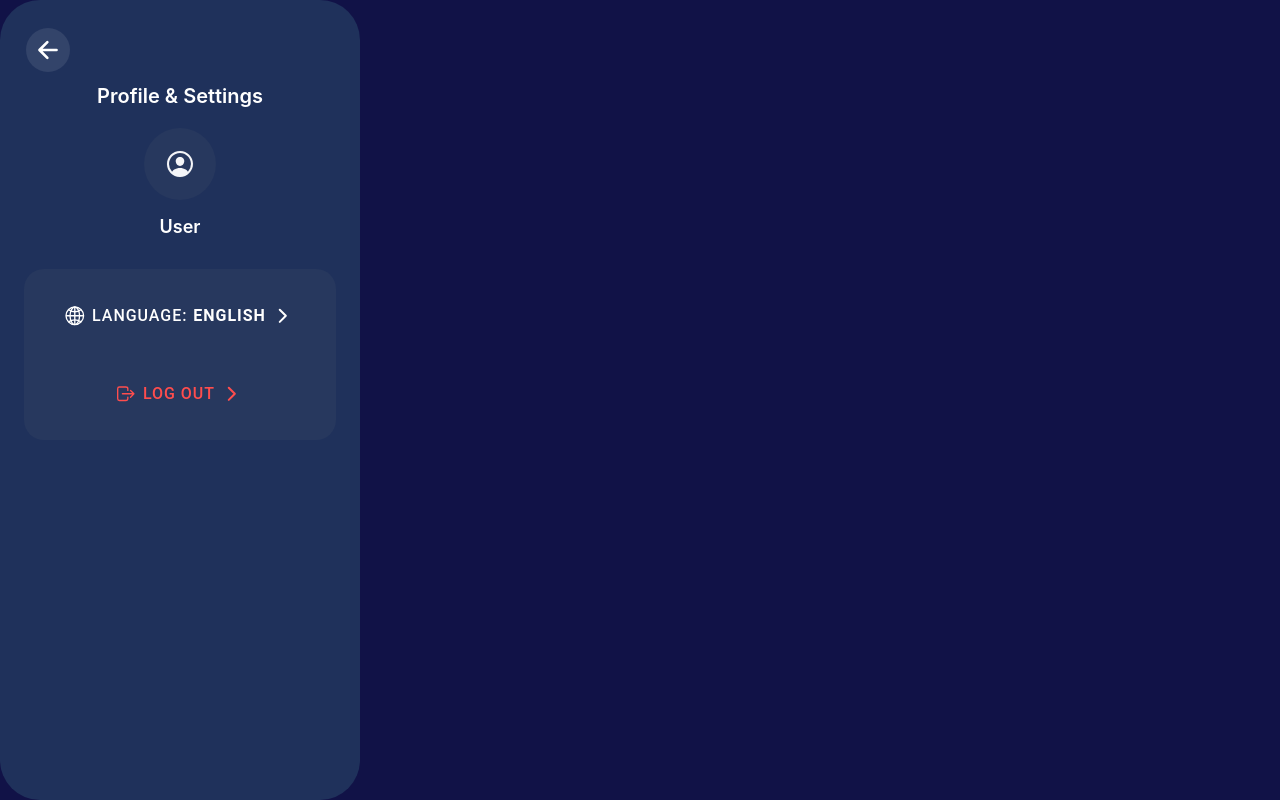
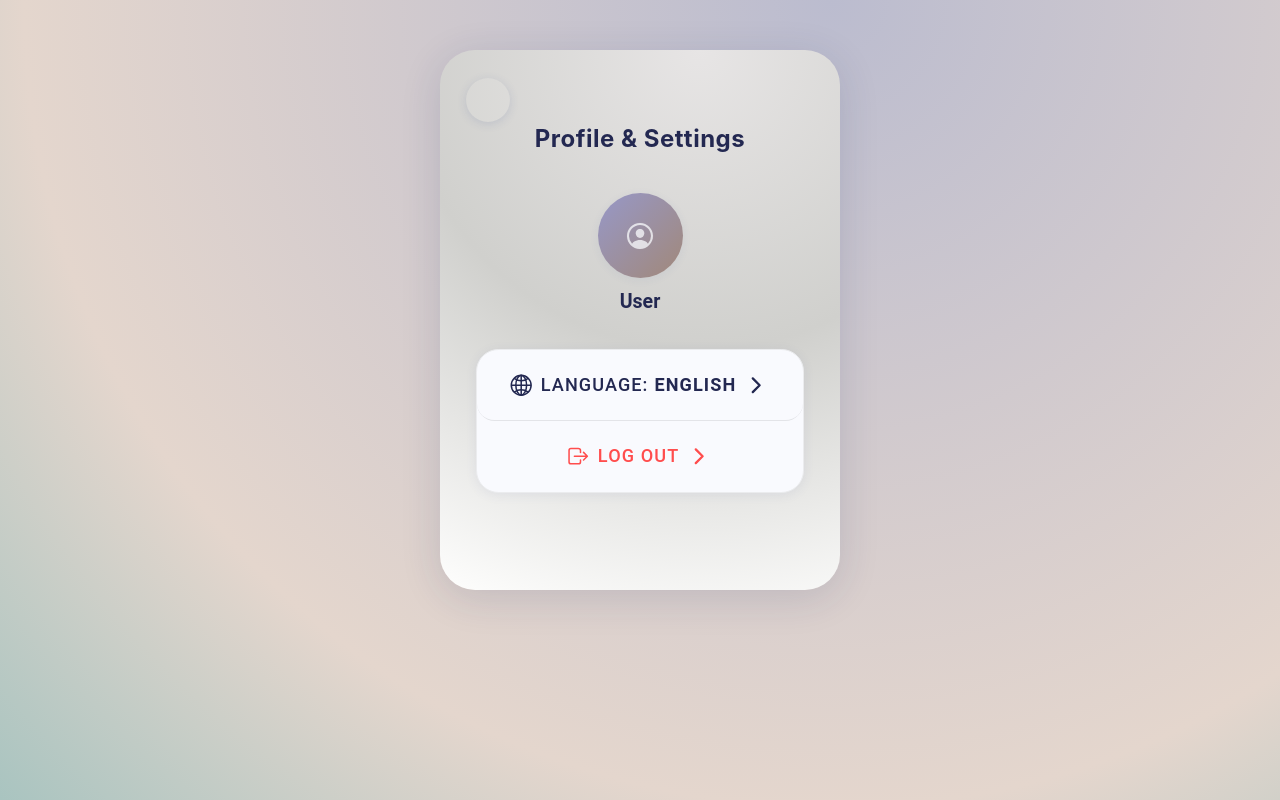
Before and after one commit to Dikshakumarichetri/KantriLaggus_Group37, a React (Vite) app in the folder frontend/: page /profile in a window 1280 px wide. Built offline with nearby package versions, Linux system fonts and the light colour scheme.

Commit message:
Updated styling

```diff
--- a/frontend/src/pages/Dashboard/Dashboard.css
+++ b/frontend/src/pages/Dashboard/Dashboard.css
@@ -1,70 +1,131 @@
+:root {
+    --bg-page: radial-gradient(circle at 65% 0%, #9798c8 0, #a18879 50%, #8f9e99 100%);
+    --bg-card: radial-gradient(circle at 65% 0%, #e7e5e5 0, #d0d0cd 50%, #fefefd 100%);
+    --color-text: #232851;
+    --color-nav-text: #232851;
+    --card-radius: 32px;
+    --nav-radius: 2rem;
+    --shadow-light: 0 6px 32px 0 rgba(25, 40, 90, 0.13);
+    --shadow-hover: 0 10px 38px 0 rgba(54, 66, 137, 0.11);
+    --nav-bg: #f1f2f4cc;
+    --nav-bg-hover: #e6e9ee;
+    --nav-shadow: 0 2px 10px 0 rgba(60, 79, 149, 0.10);
+}
+
 .dashboard-page {
-    --background: #151c45;
-    background: var(--background);
+    --background: radial-gradient(circle at 65% 0%, #9798c8 0, #a18879 50%, #8f9e99 100%);
     min-height: 100vh;
     width: 100vw;
     display: flex;
     justify-content: center;
     align-items: center;
+    padding: 0;
 }
 
 .dashboard-card {
-    background: rgba(31, 49, 91, 0.95);
-    border-radius: 30px;
-    box-shadow: 0 10px 40px 0 #1e1c4f35;
-    width: 360px;
-    min-height: 540px;
+    background: var(--bg-card);
+    border-radius: var(--card-radius);
+    box-shadow: var(--shadow-light);
+    width: 100%;
+    max-width: 420px;
+    min-height: 520px;
     display: flex;
     flex-direction: column;
     align-items: stretch;
     padding: 0 0 28px 0;
+    margin: auto;
+    margin-top: 50px;
     position: relative;
+    transition: box-shadow 0.22s;
 }
 
 .dashboard-header {
     display: flex;
     justify-content: space-between;
     align-items: center;
-    padding: 32px 28px 8px 28px;
+    padding: 36px 32px 8px 32px;
+    border-radius: var(--card-radius) var(--card-radius) 0 0;
+    background: transparent;
 }
 
 .dashboard-title {
-    font-size: 1.6rem;
-    font-weight: 700;
-    color: #fff;
+    font-size: 2rem;
+    font-weight: 800;
+    color: var(--color-text);
     font-family: 'Inter', sans-serif;
+    letter-spacing: 1px;
+    text-shadow: 0 1px 10px #c1c5e055;
 }
 
 .dashboard-nav {
     display: flex;
     flex-direction: column;
     align-items: stretch;
-    gap: 22px;
-    margin: 48px 28px 0 28px;
+    gap: 24px;
+    margin: 50px 32px 0 32px;
 }
 
 .dashboard-nav-item {
-    background: #1f315b;
-    border-radius: 18px;
-    padding: 18px 0;
+    background: var(--nav-bg);
+    border-radius: var(--nav-radius);
+    padding: 1.12rem 0;
     display: flex;
     justify-content: center;
     align-items: center;
     cursor: pointer;
-    transition: background 0.18s, box-shadow 0.18s;
-    box-shadow: 0 2px 8px 0 #222e5022;
+    font-family: 'Inter', sans-serif;
+    font-size: 1.17rem;
+    font-weight: 600;
+    color: var(--color-nav-text);
+    letter-spacing: 0.5px;
+    border: none;
     outline: none;
+    box-shadow: var(--nav-shadow);
+    transition: background 0.18s, box-shadow 0.18s, transform 0.18s;
 }
 
 .dashboard-nav-item:active,
-.dashboard-nav-item:focus {
-    background: #273d6e;
+.dashboard-nav-item:focus,
+.dashboard-nav-item:hover {
+    background: var(--nav-bg-hover);
+    transform: translateY(-1px) scale(1.03);
+    box-shadow: var(--shadow-hover);
+    color: #232851;
 }
 
 .dashboard-nav-text {
-    font-size: 1.16rem;
-    color: #fff;
+    font-size: 1.11rem;
+    color: #232851;
     font-weight: 600;
-    letter-spacing: 0.4px;
-    font-family: 'Inter', sans-serif;
+    letter-spacing: 0.3px;
 }
+
+/* Responsive Design */
+@media (max-width: 600px) {
+    .dashboard-card {
+        max-width: 97vw;
+        min-height: 62vh;
+        border-radius: 17px;
+        margin: 0;
+        box-shadow: 0 2px 16px 0 rgba(25, 40, 90, 0.10);
+    }
+
+    .dashboard-header {
+        padding: 23px 9vw 8px 8vw;
+        border-radius: 17px 17px 0 0;
+    }
+
+    .dashboard-title {
+        font-size: 1.18rem;
+    }
+
+    .dashboard-nav {
+        margin: 25px 4vw 0 4vw;
+        gap: 13px;
+    }
+
+    .dashboard-nav-item {
+        padding: 0.79rem 0;
+        font-size: 1rem;
+    }
+}
--- a/frontend/src/pages/Dashboard/Dashboard.tsx
+++ b/frontend/src/pages/Dashboard/Dashboard.tsx
@@ -22,8 +22,7 @@ const Dashboard: React.FC = () => {
                         <div className="dashboard-nav-item" tabIndex={0} onClick={() => window.location.href = '/recording-library'}>
                             <IonText className="dashboard-nav-text">Recordings Library</IonText>
                         </div>
-                        <div className="dashboard-nav-item" tabIndex={0} onClick={() => window.location.href = '/profile'}>
-                        </div>
+
                     </div>
                 </div>
             </IonContent>
--- a/frontend/src/pages/Login/Login.css
+++ b/frontend/src/pages/Login/Login.css
@@ -1,156 +1,191 @@
 :root {
-    --bg-page: #303e74;
-    --bg-card: #525f98;
-    --color-text: #FFFFFF;
-    --color-subtext: #A8B6D6;
-    --color-input-bg: #FFFFFF;
-    --color-input-text: #10162F;
-    --color-input-focus-border: #8FB3FF;
-    --color-button-start: #4579F5;
-    --color-button-end: #59698F;
-    --color-button-shadow: rgba(69, 121, 245, 0.10);
+    --bg-page: #9798c8;
+    --bg-card: #e7e5e5;
+    --color-text: #232851;
+    --color-subtext: #4b4b4b;
+    --color-input-bg: #fff;
+    --color-input-text: #232851;
+    --color-input-focus-border: #59698F;
+    --color-button-start: #f6f7f8;
+    --color-button-end: #d8d9dd;
+    --color-button-shadow: rgba(79, 91, 120, 0.10);
     --spacing-xs: 0.5rem;
     --spacing-sm: 1rem;
-    --spacing-md: 1.5rem;
-    --radius-lg: 14px;
+    --spacing-md: 2rem;
+    --spacing-lg: 3rem;
+    --radius-lg: 2rem;
     --card-radius: 32px;
     --shadow-light: rgba(25, 40, 90, 0.16);
     --shadow-button-hover: rgba(69, 121, 245, 0.18);
+    --box-shadow-strong: 0 12px 48px 0 rgba(25, 40, 90, 0.19);
+    --font-main: 'Inter', 'Poppins', sans-serif;
 }
 
 .login-page {
-    background: var(--bg-page);
+    --background: radial-gradient(circle at 65% 0%, #9798c8 0, #a18879 50%, #8f9e99 100%);
+    min-height: 100vh;
     display: flex;
     justify-content: center;
     align-items: center;
-    min-height: 100vh;
-    padding: var(--spacing-md);
+    padding: var(--spacing-md) 0;
 }
 
 .login-container {
-    background: var(--bg-card);
+    background: radial-gradient(circle at 65% 0%, #e7e5e5 0, #d0d0cd 50%, #fefefd 100%);
     border-radius: var(--card-radius);
     width: 100%;
-    max-width: 370px;
-    padding: 44px 36px 32px 36px;
-    box-shadow: 0 6px 32px var(--shadow-light);
+    max-width: 410px;
+    min-height: 510px;
+    padding: 54px 36px 40px 36px;
+    box-shadow: var(--box-shadow-strong);
     display: flex;
     flex-direction: column;
     align-items: center;
     color: var(--color-text);
     text-align: center;
+    margin: auto;
+    margin-top: 50px;
     transition: box-shadow 0.3s, padding 0.2s, max-width 0.2s;
-}
-
-.login-container:hover {
-    box-shadow: 0 8px 40px var(--shadow-light);
+    gap: var(--spacing-sm);
 }
 
 .login-title {
-    font-family: 'Inter', sans-serif;
-    font-size: 2rem;
-    font-weight: 700;
-    margin: 0 0 var(--spacing-md) 0;
+    font-size: 2.2rem;
+    font-weight: 800;
+    font-family: var(--font-main);
+    margin-bottom: var(--spacing-lg);
+    margin-top: 0;
+    letter-spacing: 0.5px;
+    color: #313760;
+}
+
+.input-field,
+ion-select.input-field {
+    width: 100%;
+    margin-bottom: var(--spacing-md);
+    --border-radius: var(--radius-lg);
+    --background: #fff;
+    --color: var(--color-input-text);
+    --placeholder-color: #b4b4c6;
+    --highlight-color-focused: #59698F;
+    font-size: 1.13rem;
+    font-family: var(--font-main);
+    padding: 1.08rem 1.38rem;
+    border-radius: var(--radius-lg);
+    background: var(--background);
+    color: var(--color);
+    border: 1.5px solid #e3e5ee;
+    outline: none;
+    box-shadow: 0 2px 10px 0 rgba(60, 79, 149, 0.08);
+    transition: border 0.18s, box-shadow 0.22s, background 0.18s;
+}
+
+.input-field::placeholder {
+    color: var(--placeholder-color);
+    opacity: 1;
+    font-style: italic;
     letter-spacing: 0.5px;
 }
 
-.login-container ion-text {
-    width: 100%;
-    margin-bottom: var(--spacing-xs);
-    text-align: left;
-    color: var(--color-subtext);
-    font-family: 'Inter', sans-serif;
-    font-size: 0.9rem;
-}
-
-.input-field {
-    width: 100%;
-    margin-bottom: var(--spacing-sm);
-    border-radius: var(--radius-lg);
-    --background: var(--color-input-bg);
-    --color: var(--color-input-text);
-    font-size: 1rem;
-    padding: var(--spacing-xs) var(--spacing-md);
-    box-shadow: 0 2px 10px var(--shadow-light);
-    transition: box-shadow 0.2s, border 0.2s;
-    border: 1px solid transparent;
-}
-
-.input-field:focus {
-    outline: none;
-    box-shadow: 0 4px 16px rgba(143, 179, 255, 0.10);
-    border: 1.5px solid var(--color-input-focus-border);
+.input-field:focus,
+.input-field:focus-within,
+ion-select.input-field:focus,
+ion-select.input-field:focus-within {
+    border: 2px solid var(--color-input-focus-border);
+    background: #f3f5fc;
+    box-shadow: 0 8px 28px 0 rgba(89, 105, 143, 0.16);
 }
 
 .login-button {
+    background: linear-gradient(90deg, #f6f7f8 0%, #d8d9dd 100%);
+    color: #232851;
+    border-radius: 2rem;
+    font-family: var(--font-main);
+    font-weight: 600;
+    font-size: 1.12rem;
     width: 100%;
-    background: linear-gradient(90deg, var(--color-button-start) 0%, var(--color-button-end) 100%);
-    color: var(--color-text);
-    border-radius: var(--radius-lg);
-    font-family: 'Inter', sans-serif;
-    font-size: 1.1rem;
-    font-weight: 600;
-    padding: 14px 0;
-    margin-top: var(--spacing-sm);
-    box-shadow: 0 2px 10px var(--color-button-shadow);
+    max-width: 9.4rem;
+    min-width: 120px;
+    min-height: 48px;
+    margin: 18px auto 0 auto;
+    transition:
+        background 0.22s,
+        color 0.25s,
+        box-shadow 0.28s,
+        transform 0.22s;
+    display: flex;
+    align-items: center;
+    justify-content: center;
+    cursor: pointer;
     border: none;
-    cursor: pointer;
-    transition: background 0.25s, box-shadow 0.25s;
+    box-shadow: 0 2px 10px 0 var(--color-button-shadow);
+    letter-spacing: 0.5px;
+    gap: 0.7rem;
 }
 
-.login-button:hover {
-    background: linear-gradient(90deg, var(--color-button-end) 0%, var(--color-button-start) 100%);
-    box-shadow: 0 6px 24px var(--shadow-button-hover);
+.login-button:hover,
+.login-button:focus {
+    background: linear-gradient(90deg, #59698F 0%, #8c9abb 100%);
+    color: #fff;
+    box-shadow: 0 8px 32px 0 var(--shadow-button-hover);
+    transform: scale(1.06);
+    border: 0.1rem solid #fff;
 }
 
 .login-footer {
-    margin-top: var(--spacing-sm);
-    font-size: 0.9rem;
-    color: var(--color-subtext);
-    font-family: 'Inter', sans-serif;
+    margin-top: var(--spacing-md);
+    font-size: 15px;
+    color: #3a4662;
+    font-family: var(--font-main);
 }
 
 .login-footer a {
-    color: var(--color-button-start);
+    color: #59698F;
     text-decoration: none;
     font-weight: 600;
+    transition: color 0.2s;
 }
 
 .login-footer a:hover {
     text-decoration: underline;
+    color: #232851;
 }
 
-/* Responsive adjustments */
-@media (max-width: 700px) {
-    .login-page {
-        padding: 0;
-    }
+.login-success {
+    padding: 28px 0 12px 0;
+    text-align: center;
+    color: #3ff786;
+    font-size: 1.08rem;
+    min-height: 140px;
+}
 
+/* Responsive Design */
+@media (max-width: 600px) {
     .login-container {
-        max-width: 98vw;
-        padding: 24px 4vw 24px 4vw;
-        border-radius: 19px;
+        max-width: 97vw;
+        padding: 30px 4vw 25px 4vw;
+        min-height: 0;
+        border-radius: 18px;
+        margin-top: 12vw;
+        box-shadow: 0 2px 12px 0 rgba(25, 40, 90, 0.10);
+        gap: 0.3rem;
     }
 
     .login-title {
-        font-size: 1.45rem;
-        margin-bottom: 1.1rem;
-    }
-
-    .input-field {
-        font-size: 0.97rem;
-        padding: 0.42rem 0.7rem;
+        font-size: 1.37rem;
+        margin-bottom: 1.25rem;
     }
 
     .login-button {
-        font-size: 1rem;
-        padding: 12px 0;
+        font-size: 1.01rem;
+        min-height: 40px;
+        max-width: 100vw;
     }
 }
 
 @media (max-width: 420px) {
     .login-container {
-        padding: 13px 1vw 13px 1vw;
+        padding: 10px 1vw 8px 1vw;
         border-radius: 10px;
     }
 
--- a/frontend/src/pages/ProfileSettings/ProfileSettings.css
+++ b/frontend/src/pages/ProfileSettings/ProfileSettings.css
@@ -1,84 +1,196 @@
+:root {
+    --profile-bg: radial-gradient(circle at 65% 0%, #9798c8 0, #a18879 50%, #8f9e99 100%);
+    --profile-card: radial-gradient(circle at 65% 0%, #e7e5e5 0, #d0d0cd 50%, #fefefd 100%);
+    --profile-text: #232851;
+    --profile-accent: #59698F;
+    --profile-box-bg: #f3f5fc;
+    --profile-shadow: 0 8px 40px 0 rgba(25, 40, 90, 0.14);
+    --profile-radius: 2.2rem;
+}
+
 .profile-page {
-    --background: #111247;
+    min-height: 100vh;
+    width: 100vw;
+    display: flex;
+    flex-direction: column;
+    justify-content: center;
+    align-items: center;
+    --background: radial-gradient(circle at 65% 0%, #bbbccf 0, #e4d6cd 70%, #a9c4c0 100%);
+
+}
+
+.profile-wrapper {
+    background: var(--profile-card);
+    border-radius: var(--profile-radius);
+    width: 100%;
+    max-width: 400px;
+    min-height: 540px;
+    box-shadow: var(--profile-shadow);
+    display: flex;
+    flex-direction: column;
+    align-items: center;
+    text-align: center;
+    padding: 38px 22px 32px 22px;
+    color: var(--profile-text);
+    position: relative;
+    margin: auto;
+    margin-top: 50px;
+    transition: box-shadow 0.22s;
+}
+
+.back-btn {
+    position: absolute;
+    top: 22px;
+    left: 22px;
+    background: rgba(255, 255, 255, 0.88) !important;
+    color: #3b4176 !important;
+    border-radius: 50%;
+    min-width: 44px;
+    height: 44px;
+    font-size: 1.4rem;
+    z-index: 2;
+    box-shadow: 0 2px 10px 0 rgba(60, 79, 149, 0.15);
+    border: 1.5px solid #ebecf1;
+    display: flex;
+    align-items: center;
+    justify-content: center;
+    transition: background 0.22s, color 0.22s, box-shadow 0.22s, border 0.18s;
+}
+
+.back-btn:hover,
+.back-btn:focus {
+    background: #e7eaf8 !important;
+    color: #1d224b !important;
+    box-shadow: 0 6px 22px 0 rgba(60, 79, 149, 0.22);
+    border: 1.5px solid #bdc3e8;
+}
+
+.profile-title {
+    font-size: 1.5rem;
+    font-weight: 700;
+    margin-top: 36px;
+    margin-bottom: 12px;
+    letter-spacing: 0.5px;
+    color: var(--profile-text);
+    font-family: 'Inter', 'Poppins', sans-serif;
+}
+
+.profile-avatar ion-icon {
+    color: #2b2e4a;
+    opacity: 0.8;
+}
+
+.profile-avatar {
+    margin: 28px 0 12px 0;
+    background: linear-gradient(135deg, #9798c8 0%, #a18879 100%);
+    width: 85px;
+    height: 85px;
+    border-radius: 50%;
+    box-shadow: 0 2px 10px 0 rgba(60, 79, 149, 0.07);
     display: flex;
     justify-content: center;
     align-items: center;
 }
 
-.profile-wrapper {
-    background-color: #1F315B;
-    width: 360px;
-    height: 800px;
-    border-radius: 40px;
-    padding: 24px;
-    font-family: 'Inter', sans-serif;
-    color: white;
-    display: flex;
-    flex-direction: column;
-    align-items: center;
-    position: relative;
-}
-
-.back-btn {
-    position: absolute;
-    top: 20px;
-    left: 16px;
-    color: white;
-    --padding-start: 0;
-    --padding-end: 0;
-}
-
-.profile-title {
-    font-size: 20px;
-    font-weight: 600;
-    margin-top: 60px;
-}
-
-.profile-avatar {
-    margin-top: 20px;
-    margin-bottom: 16px;
-    background-color: #27385E;
-    width: 72px;
-    height: 72px;
-    border-radius: 50%;
-    display: flex;
-    justify-content: center;
-    align-items: center;
+.profile-avatar ion-icon {
+    font-size: 3.4rem;
+    color: var(--profile-accent);
 }
 
 .profile-info {
     text-align: center;
+    margin-bottom: 10px;
 }
 
 .profile-name {
-    font-weight: 600;
-    font-size: 18px;
+    font-weight: 700;
+    font-size: 1.22rem;
+    color: var(--profile-text);
 }
 
 .profile-phone {
-    font-size: 14px;
-    opacity: 0.8;
-    margin-top: 4px;
+    font-size: 1.02rem;
+    color: #7a7a89;
+    opacity: 0.87;
+    margin-top: 2px;
 }
 
 .profile-box {
-    margin-top: 32px;
-    background-color: #27385E;
-    border-radius: 20px;
-    width: 100%;
-    padding: 8px 0;
-    display: flex;
-    flex-direction: column;
+    margin-top: 26px;
+    background: #f9fafe;
+    border-radius: 1.4rem;
+    box-shadow: 0 2px 12px 0 rgba(60, 79, 149, 0.08);
+    padding: 0;
+    width: 92%;
+    max-width: 350px;
+    margin-left: auto;
+    margin-right: auto;
+    border: 1px solid #ebecee;
 }
 
 .profile-option {
+    display: flex;
     justify-content: space-between;
-    padding: 16px;
-    text-align: left;
-    --color: white;
-    font-size: 16px;
+    align-items: center;
+    border-radius: 1.1rem;
+    padding: 15px 20px;
+    color: var(--profile-text);
+    font-size: 1.13rem;
+    background: none;
+    transition: background 0.2s;
+    --color: var(--profile-text);
+    --background: transparent;
+    margin: 0;
+}
+
+.profile-option:not(:last-child) {
+    border-bottom: 1px solid #e3e4e8;
+}
+
+.profile-option:hover {
+    background: #ececec;
+    color: #3c466b;
 }
 
 .logout {
-    --color: #FF4D4D;
+    color: #FF4D4D !important;
+    --color: #FF4D4D !important;
 }
+
+.logout:hover {
+    background: #fff0f0 !important;
+}
+
+@media (max-width: 650px) {
+    .profile-wrapper {
+        max-width: 95vw;
+        min-width: 0;
+        border-radius: 18px;
+        padding: 18px 2vw 20px 2vw;
+        margin: 10px;
+    }
+
+    .profile-title {
+        font-size: 1.05rem;
+        margin-top: 22px;
+    }
+
+    .profile-avatar {
+        width: 58px;
+        height: 58px;
+        font-size: 2.1rem;
+    }
+
+    .profile-option {
+        font-size: 0.98rem;
+        padding: 11px 10px;
+        border-radius: 1rem;
+    }
+}
+
+@media (max-width: 400px) {
+    .profile-wrapper {
+        padding: 10px 1vw 10px 1vw;
+        border-radius: 11px;
+    }
+}
--- a/frontend/src/pages/Signup/Signup.css
+++ b/frontend/src/pages/Signup/Signup.css
@@ -1,12 +1,13 @@
 .signup-page {
     --background: radial-gradient(circle at 65% 0%, #9798c8 0, #a18879 50%, #8f9e99 100%);
-    ;
     display: flex;
     justify-content: center;
     align-items: center;
     min-height: 100vh;
+    background: var(--background);
 }
 
+/* Signup Container */
 .signup-container {
     background: radial-gradient(circle at 65% 0%, #e7e5e5 0, #d0d0cd 50%, #fefefd 100%);
     border-radius: 32px;
@@ -24,7 +25,6 @@
     margin-top: 50px;
     transition: box-shadow 0.3s;
     padding-top: 10vh;
-    border: #000000 2px;
 }
 
 .signup-title {
@@ -36,17 +36,16 @@
     letter-spacing: 0.5px;
 }
 
-.input-field {
+/* Input Field Styles */
+.input-field,
+ion-select.input-field {
     width: 100%;
     margin-bottom: 24px;
     --border-radius: 2rem;
-
     --background: #fff;
     --color: #232851;
-
     --placeholder-color: #a8adc7;
     --highlight-color-focused: #59698F;
-
     font-size: 1.05rem;
     font-family: 'Inter', 'Poppins', sans-serif;
     padding: 0.9rem 1.3rem;
@@ -67,25 +66,33 @@
 }
 
 .input-field:focus,
-.input-field:focus-within {
+.input-field:focus-within,
+ion-select.input-field:focus,
+ion-select.input-field:focus-within {
     border: 2px solid var(--highlight-color-focused);
     background: #f3f5fc;
     box-shadow: 0 6px 18px 0 rgba(89, 105, 143, 0.15);
 }
 
+/* Placeholder/selected text color for IonSelect */
+ion-select.input-field .select-text,
+ion-select.input-field .select-placeholder {
+    color: var(--color);
+    font-style: italic;
+    opacity: 0.87;
+    letter-spacing: 0.4px;
+}
+
+/* Signup Button */
 .signup-button {
-    background: linear-gradient(90deg, #f6f7f8 0%, #d8d9dd 100%);
-    color: #fff;
+    background: linear-gradient(90deg, #59698F 0%, #8c9abb 100%);
+    color: #232851;
     border-radius: 2rem;
     font-family: 'Inter', sans-serif;
     font-weight: 600;
     font-size: 1.1rem;
-
     width: 8rem;
     margin-top: 18px;
-
-
-
     transition:
         background 0.25s,
         color 0.25s,
@@ -95,11 +102,13 @@
     align-items: center;
     justify-content: center;
     cursor: pointer;
+    border: none;
+    box-shadow: 0 2px 10px 0 rgba(79, 91, 120, 0.1);
 }
 
 .signup-button:hover,
 .signup-button:focus {
-    background: linear-gradient(90deg, #59698F 0%, #8c9abb 100%);
+    background: linear-gradient(90deg, #9d8871 0%, #b3be7d 100%);
     color: #fff;
     box-shadow: 0 6px 24px 0 rgba(69, 121, 245, 0.18);
     transform: scale(1.05);
@@ -121,40 +130,33 @@
     min-height: 140px;
 }
 
-ion-select.input-field {
-    width: 100%;
-    margin-bottom: 24px;
-    --border-radius: 2rem;
-    /* Pill shape for consistency */
-    --background: #fff;
-    --color: #232851;
-    /* Deep navy for text */
-    --placeholder-color: #a8adc7;
-    --highlight-color-focused: #59698F;
-    font-size: 1.05rem;
-    font-family: 'Inter', 'Poppins', sans-serif;
-    padding: 0.9rem 1.3rem;
-    border-radius: var(--border-radius);
-    background: var(--background);
-    color: var(--color);
-    border: 1.5px solid #e3e5ee;
-    box-shadow: 0 2px 10px 0 rgba(60, 79, 149, 0.08);
-    transition: border 0.18s, box-shadow 0.22s, background 0.18s;
+/* ------------- RESPONSIVE MEDIA QUERIES ------------- */
+@media (max-width: 600px) {
+    .signup-container {
+        width: 95vw;
+        min-width: unset;
+        padding: 24px 8px 16px 8px;
+        min-height: 0;
+        border-radius: 18px;
+        margin-top: 20px;
+        box-shadow: 0 2px 16px 0 rgba(25, 40, 90, 0.10);
+    }
+
+    .signup-title {
+        font-size: 1.3rem;
+        margin-bottom: 22px;
+    }
+
+    .signup-button {
+        width: 100%;
+        min-width: unset;
+        font-size: 1rem;
+        padding: 12px 0;
+    }
 }
 
-/* Placeholder/selected text color for IonSelect */
-ion-select.input-field .select-text,
-ion-select.input-field .select-placeholder {
-    color: var(--color);
-    font-style: italic;
-    opacity: 0.87;
-    letter-spacing: 0.4px;
+@media (max-width: 370px) {
+    .signup-title {
+        font-size: 1.1rem;
+    }
 }
-
-/* Focus state styling for select (when open) */
-ion-select.input-field:focus,
-ion-select.input-field:focus-within {
-    border: 2px solid var(--highlight-color-focused);
-    background: #f3f5fc;
-    box-shadow: 0 6px 18px 0 rgba(89, 105, 143, 0.15);
-}
```
